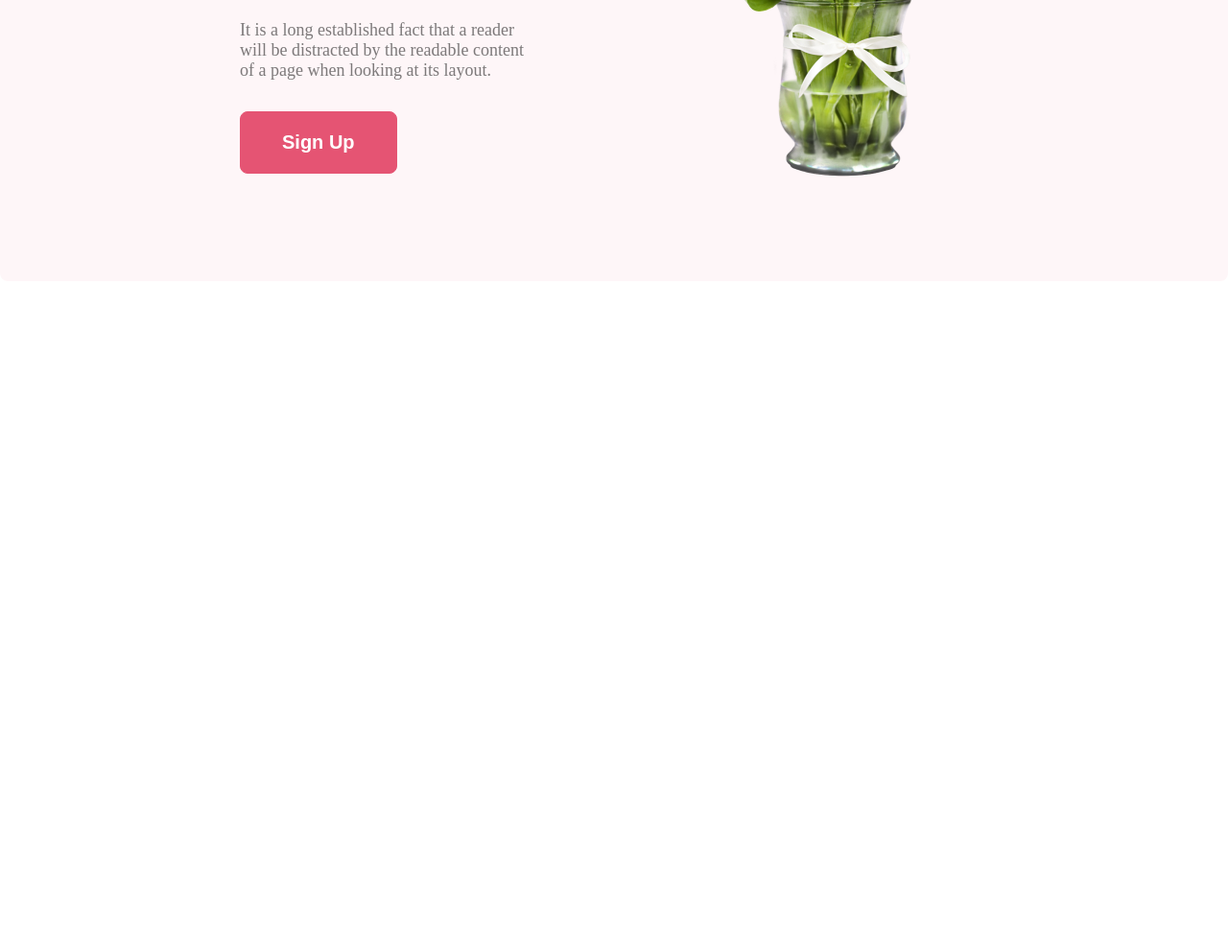
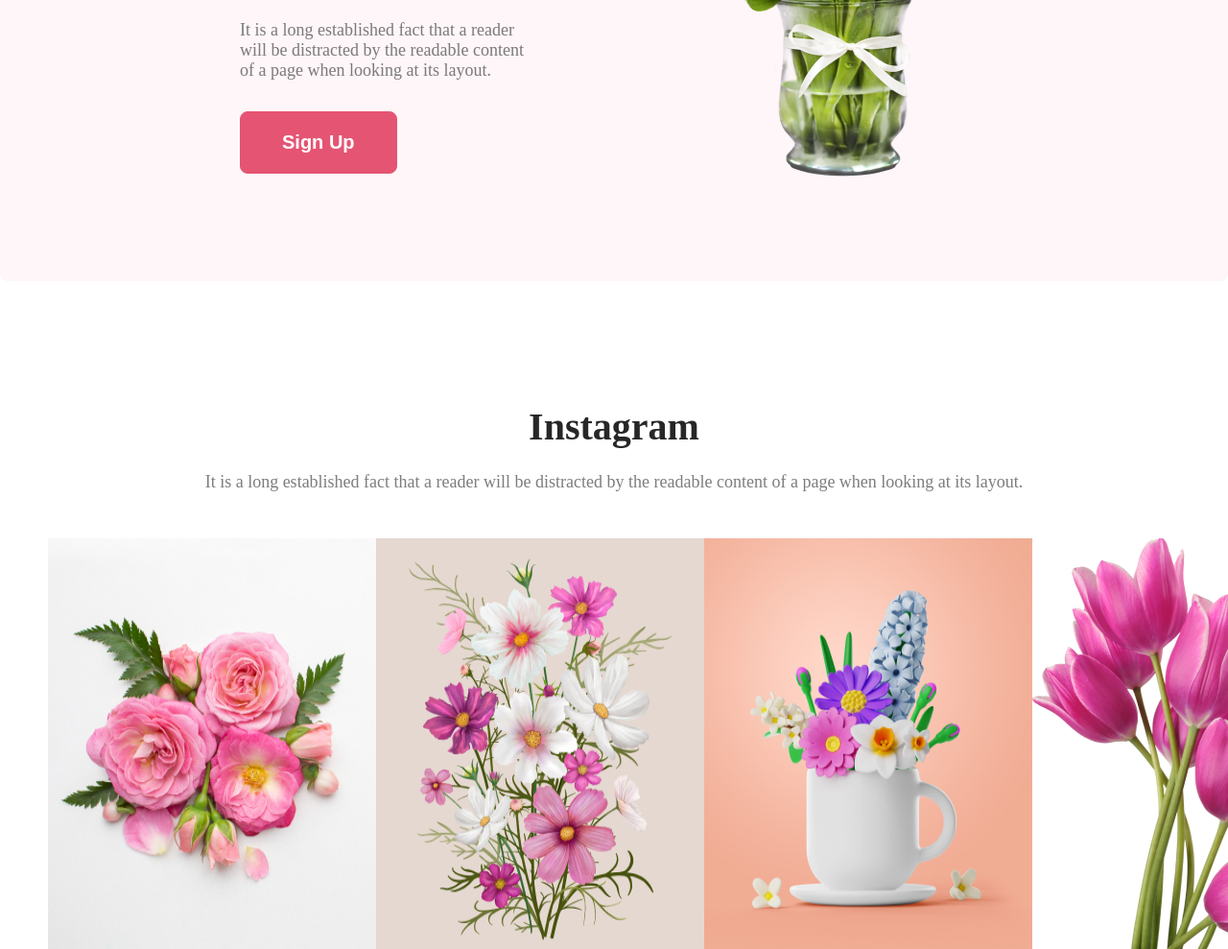
Before and after one commit to towhidhasan247/Online-Flower-Shop, a plain HTML site: page index.html in a window 1280 px wide. Shown: the part 2792-3781 px from the top of the page at 96% size. Before the commit the page ends 3089 px from the top, so only its background shows below. Drawn offline with Linux system fonts and the light colour scheme.

Commit message:
complete the instagram section

```diff
--- a/index.html
+++ b/index.html
@@ -78,6 +78,18 @@
                 <img src="images/pngwing 8.png" alt="">
             </div>
         </div>
+         <div class="instagram">
+            <div class="instagram-container">
+                <h2>Instagram</h2>
+                <p>It is a long established fact that a reader will be distracted by the readable content of a page when looking at its layout.</p>
+            </div>
+            <div class="instagram-image">
+                <img src="images/Flower 01.png" alt="">
+                <img src="images/Rectangle 4.png" alt="">
+                <img src="images/Rectangle 5.png" alt="">
+                <img src="images/pngwing 6.png" alt="">
+            </div>
+         </div>
     </div>
 </body>
 
--- a/style.css
+++ b/style.css
@@ -189,3 +189,30 @@ body {
     padding-right: 250px;
     padding-left: 150px;
 }
+.instagram{
+     margin-top: 128px;
+     margin-left: 50px;
+     margin-right: 50px;
+}
+.instagram-container{
+    text-align: center;
+}
+
+.instagram-container h2{
+    color: #272727;
+    font-size: 40px;
+    font-weight: 800;
+    margin-top: 0;
+    margin-bottom: 24px;
+}
+.instagram-container p{
+    margin-top: 0;
+    margin-bottom: 48px;
+    color: rgba(39, 39, 39, 0.60);
+    font-size: 18px;
+    font-weight: 400;
+}
+.instagram-image{
+   display: flex;
+   justify-content: space-around;
+}
```
